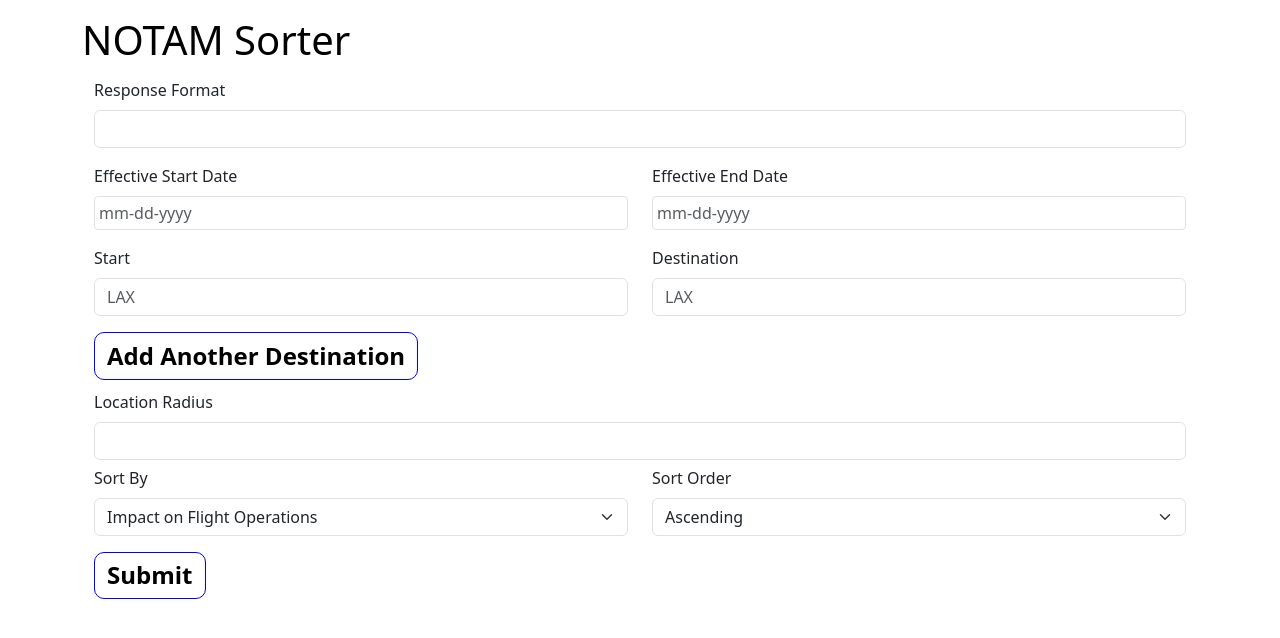
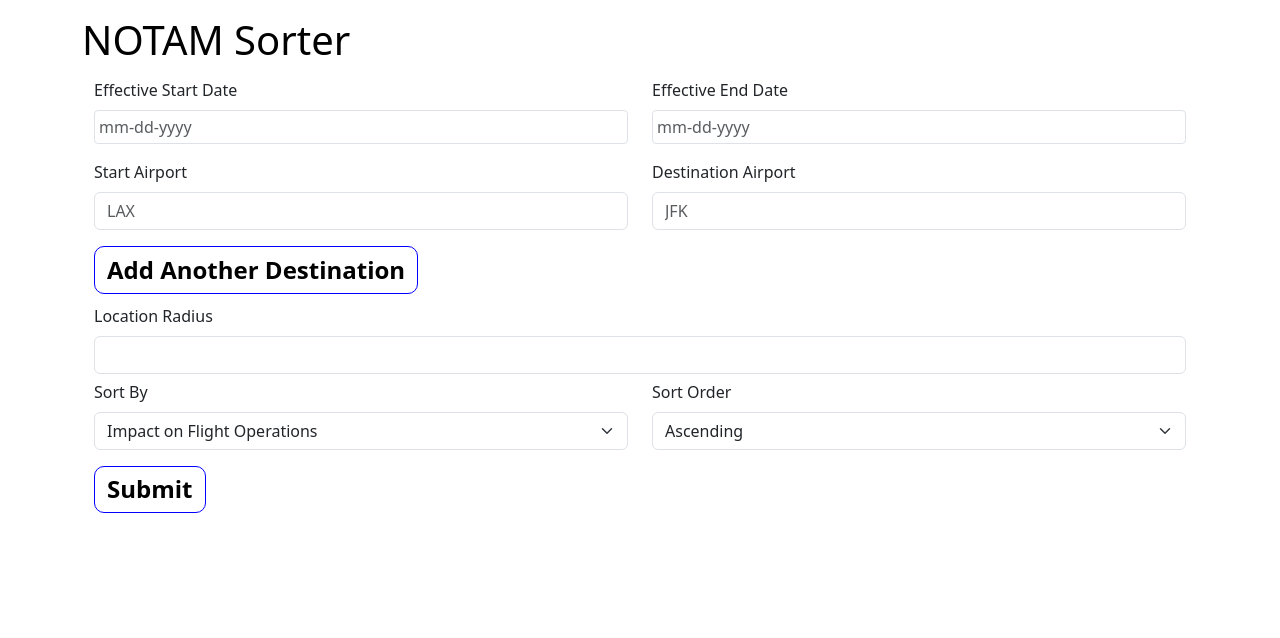
Before and after one commit to Gabrieldowen/NOTAM_API_Example, a Flask app: page / in a window 1280 px wide. Shown: the top 638 px of the page. Run offline with Flask 3, Linux system fonts and the light colour scheme; some libraries are stand-ins or nearby versions.

Commit message:
Final changes to merge branch (look at comment on pull req.)

```diff
--- a/app.py
+++ b/app.py
@@ -1,4 +1,4 @@
-from flask import Flask, render_template, request, session, redirect, url_for
+from flask import Flask, render_template, request
 import Models
 import ParseNOTAM
 import MinimalCirclesPath
@@ -11,10 +11,8 @@ app = Flask(__name__)
 @app.route('/', methods=['GET', 'POST'])
 def index():
     # If form is submitted
-    # If form is submitted
     if request.method == 'POST':
         NotamRequest = Models.NotamRequest(request.form)
-
 
         # get lat/long of airports
         NotamRequest.startLat, NotamRequest.startLong = alc.get_lat_and_lon(NotamRequest.startAirport)
@@ -53,12 +51,9 @@ def index():
         endTime = time.time()    # Record end time
         print(f"time parsing: {endTime - startTime} seconds\n")
 
-        #time.sleep(5)
+        return render_template('display.html', notams = Notams)
 
-        return render_template('display.html', notams = Notams)
-        #return render_template('display.html')
-
-    return render_template('index.html')
+    return render_template('form.html')
 
 if __name__ == '__main__':
     app.run(debug=True)
--- /dev/null
+++ b/static/form.js
@@ -0,0 +1,142 @@
+
+$(document).ready(function () {
+  $('.datepicker').datepicker({
+      format: 'mm-dd-yyyy',
+      autoclose: true,
+      todayHighlight: true,
+  });
+});
+
+var destinationCounter = 2;
+
+function addDestination() {
+
+  var additionalDestinationsDiv = document.getElementById('additionalDestinations');
+
+    // Create a new destination row
+		var destinationRow = document.createElement('div');
+		destinationRow.classList.add('row');
+
+    var destinationInput = document.createElement('div');
+		destinationInput.classList.add('col-md-6', 'mb-3');
+		destinationInput.innerHTML = '<label for="destAirport' + destinationCounter + '" class="form-label">Additional Destination ' + destinationCounter + '</label>' +
+			'<input type="text" class="form-control"  id= "destinationLocation' + destinationCounter + '" name="destAirport' + destinationCounter + '" placeholder="Airport Code" autocomplete="off">';
+		destinationRow.appendChild(destinationInput);
+		additionalDestinationsDiv.appendChild(destinationRow);
+
+    // Create an error message child for the new destination.
+    var destinationErrorMsg = document.createElement('span');
+    destinationErrorMsg.id = 'error-message' + (destinationCounter + 3);
+
+    // Get the last destination location input in the row
+    var lastDestinationLocationInput = additionalDestinationsDiv.lastChild.lastElementChild;
+
+    // Insert the error message span right after the last destination location input
+    lastDestinationLocationInput.insertAdjacentElement('beforeend', destinationErrorMsg);
+
+  // Increment the destination counter for the next input
+  destinationCounter++;
+}
+
+// Function to reset the body of the page and change it to loading.
+function submitForm() {
+  // Store the form data.
+  const formData = new FormData(document.getElementById('dataForm'));
+
+  // Remvoe all the text and input boxes
+  document.getElementById('Title').remove();
+
+  document.getElementById('effectiveStartDate').remove();
+  document.querySelector('label[for="effectiveStartDate"]').remove();
+
+  document.getElementById('effectiveEndDate').remove();
+  document.querySelector('label[for="effectiveEndDate"]').remove();
+
+  document.getElementById('locationRadius').remove();
+  document.querySelector('label[for="locationRadius"]').remove();
+
+  document.getElementById('sortOrder').remove();
+  document.querySelector('label[for="sortOrder"]').remove();
+
+  document.getElementById('sortBy').remove();
+  document.querySelector('label[for="sortBy"]').remove();
+
+  document.getElementById('startAirport').remove();
+  document.querySelector('label[for="destAirport"]').remove();
+
+  document.getElementById('destAirport').remove();
+  document.querySelector('label[for="startAirport"]').remove();
+
+  document.getElementById('submitButton').remove();
+  document.getElementById('addButton').remove();
+
+  // Remove all the additional destinations
+  document.getElementById('additionalDestinations').remove();
+
+  var hiddenElements = document.querySelectorAll('.hiddenObj');
+
+  // Display loading text for the user.
+  hiddenElements.forEach(function (element) {
+      element.style.display = 'block';
+  });
+
+  // Call the server with the data provided.
+  fetch(document.getElementById('dataForm').action, {
+      method: 'POST',
+      body: formData,
+  })
+
+  // Update the display page after the call to the server is done.
+  .then(response => response.text())
+  .then(data => {
+      // Replace the entire body with the new content
+      document.body.innerHTML = data;
+  })
+  // Error catching just in case
+  .catch(error => console.error('Error:', error))
+  .finally(() => {
+      // Hide loading elements
+      hiddenElements.forEach(function (element) {
+          element.style.display = 'none';
+      });
+  });
+
+}
+
+// Function called to check if the airports are of the correct form.
+function checkInputAirport(inputId, errorMsg) {
+  const inputElement = document.getElementById(inputId);
+  const errorMessage = document.getElementById(errorMsg);
+
+  // Use the regular expression pattern ^[A-Z]{3}$ to match three uppercase letters
+  const pattern = /^[A-Z]{3}$/;
+
+  // Check if the entered string matches the pattern
+  if (!pattern.test(inputElement.value)) {
+      errorMessage.textContent = 'Invalid airport. Please enter a valid airport.';
+      return false;
+  } else if (inputElement.value !== ''){
+      errorMessage.textContent = '';
+      return true;
+  }
+
+}
+
+// Function called when user submits information. Checks each inputted value.
+function checkInputs(){
+  const isValidStart = checkInputAirport('startAirport', 'error-message3');
+  const isValidDest = checkInputAirport('destAirport', 'error-message4');
+
+  let isValidDests = true;
+  let isValidDestI = false;
+  for (let i = 3; i <= destinationCounter; i++){
+      isValidDestI = checkInputAirport('destinationLocation' + (i-1), 'error-message' + (i+2));
+      if (!isValidDestI){
+          isValidDests = false;
+      }
+  }
+
+  if (isValidStart && isValidDest && isValidDests){
+     submitForm();
+  }
+}
--- a/templates/base.html
+++ b/templates/base.html
@@ -8,10 +8,15 @@
     <link rel="stylesheet" href="https://cdn.jsdelivr.net/npm/bootstrap-datepicker@1.9.0/dist/css/bootstrap-datepicker.min.css">
     <!-- Custom styles for our project. -->
     <link rel="stylesheet" href="{{ url_for('static', filename='styles.css') }}">
+
+    <script src="{{ url_for('static', filename='bootstrap/js/bootstrap.js') }}"></script>
+    <!-- JQuery and datepicker js references used in index. (may need them in future html files.)  -->
+    <script src="https://code.jquery.com/jquery-3.6.0.min.js"></script>
+    <script src="https://cdn.jsdelivr.net/npm/bootstrap-datepicker@1.9.0/dist/js/bootstrap-datepicker.min.js"></script>
+
 </head>
 <body>
     {% block content %}{% endblock %}
-    <script src="{{ url_for('static', filename='bootstrap/js/bootstrap.js') }}"></script>
 
 </body>
 </html>
--- /dev/null
+++ b/templates/form.html
@@ -0,0 +1,87 @@
+{% extends 'base.html' %}
+
+{% block content %}
+
+<div class="container" style="transform: translateY(10px);">
+    <h1i id = "Title">NOTAM Sorter</h1i>
+      <div class="container mt-5" style="transform: translateY(-40px);">
+        <form id = "dataForm" onSubmit="checkInputs(); return false;">
+	    <div class="row">
+                <div class="col-md-6 mb-3">
+                    <label for="effectiveStartDate" class="form-label">Effective Start Date</label>
+                    <input type="text" class="form-control datepicker" id="effectiveStartDate" name="effectiveStartDate" placeholder="mm-dd-yyyy" autocomplete="off">
+                    <span id="error-message1""> </span>
+                </div>
+                <div class="col-md-6 mb-3">
+                    <label for="effectiveEndDate" class="form-label">Effective End Date</label>
+                    <input type="text" class="form-control datepicker" id="effectiveEndDate" name="effectiveEndDate" placeholder="mm-dd-yyyy" autocomplete="off">
+                    <span id="error-message2"> </span>
+                </div>
+            </div>
+	    <div class="row" >
+                <div class="col-md-6 mb-3">
+                    <label for="startAirport" class="form-label">Start Airport</label>
+                    <input type="text" class="form-control" id="startAirport" name="startAirport" placeholder="LAX" autocomplete="off">
+                    <span id="error-message3"> </span>
+                </div>
+                <div class="col-md-6 mb-3">
+                    <label for="destAirport" class="form-label">Destination Airport</label>
+                    <input type="text" class="form-control" id="destAirport" name="destAirport" placeholder="JFK" autocomplete="off">
+                    <span id="error-message4"> </span>
+                </div>
+            </div>
+		<div id="additionalDestinations"></div>
+            	<button type="button" id="addButton" class="btn btn-secondary" onclick="addDestination()">Add Another Destination</button>
+            <div class="mb-3" style="transform: translateY(10px);">
+                <label for="locationRadius" class="form-label">Location Radius</label>
+                <input type="text" class="form-control" id="locationRadius" name="locationRadius">
+                <span id="error-messageR"> </span>
+            </div>
+            <div class="row">
+                <div class="col-md-6 mb-3">
+                    <label for="sortBy" class="form-label">Sort By</label>
+                    <select class="form-select" id="sortBy" name="sortBy">
+                        <option value="impact">Impact on Flight Operations</option>
+			<option value="severity">Severity</option>
+                        <option value="type">Type of NOTAM</option>
+                    </select>
+                </div>
+                <div class="col-md-6 mb-3">
+                    <label for="sortOrder" class="form-label">Sort Order</label>
+                    <select class="form-select" id="sortOrder" name="sortOrder">
+                        <option value="ascending">Ascending</option>
+                        <option value="descending">Descending</option>
+                    </select>
+                </div>
+            </div>
+            <button type="submit" id="submitButton" class="btn btn-primary">Submit</button>
+            </div>
+        </form>
+    </div>
+</div>
+
+<div class="hiddenObj">
+    <group>
+        <div class="ticks">
+            <span style="--i:0;"></span>
+            <span style="--i:1;"></span>
+            <span style="--i:2;"></span>
+            <span style="--i:3;"></span>
+            <span style="--i:4;"></span>
+            <span style="--i:5;"></span>
+            <span style="--i:6;"></span>
+            <span style="--i:7;"></span>
+            <span style="--i:8;"></span>
+            <span style="--i:9;"></span>
+            <span style="--i:10;"></span>
+            <span style="--i:11;"></span>
+        </div>
+    </group>
+
+
+</div>
+
+<!-- Form script file reference. -->
+<script src="static/form.js" ></script>
+
+{% endblock %}
--- a/templates/index.html
+++ /dev/null
@@ -1,328 +0,0 @@
-{% extends 'base.html' %}
-
-{% block content %}
-
-<div class="container" style="transform: translateY(10px);">
-    <h1i id = "Title">NOTAM Sorter</h1i>
-      <div class="container mt-5" style="transform: translateY(-40px);">
-        <form id = "dataForm" onSubmit="checkInputs(); return false;">
-            <div class="mb-3">
-                <label for="responseFormat" class="form-label">Response Format</label>
-                <input type="text" class="form-control" id="responseFormat" name="responseFormat">
-                <span id="error-message"> </span>
-            </div>
-	    <div class="row">
-                <div class="col-md-6 mb-3">
-                    <label for="effectiveStartDate" class="form-label">Effective Start Date</label>
-                    <input type="text" class="form-control datepicker" id="effectiveStartDate" name="effectiveStartDate" placeholder="mm-dd-yyyy" autocomplete="off">
-                    <span id="error-message1""> </span>
-                </div>
-                <div class="col-md-6 mb-3">
-                    <label for="effectiveEndDate" class="form-label">Effective End Date</label>
-                    <input type="text" class="form-control datepicker" id="effectiveEndDate" name="effectiveEndDate" placeholder="mm-dd-yyyy" autocomplete="off">
-                    <span id="error-message2"> </span>
-                </div>
-            </div>
-	    <div class="row" >
-                <div class="col-md-6 mb-3">
-                    <label for="startAirport" class="form-label">Start</label>
-                    <input type="text" class="form-control" id="startAirport" name="startAirport" placeholder="LAX" autocomplete="off">
-                    <span id="error-message3"> </span>
-                </div>
-                <div class="col-md-6 mb-3">
-                    <label for="destAirport" class="form-label">Destination</label>
-                    <input type="text" class="form-control" id="destAirport" name="destAirport" placeholder="LAX" autocomplete="off">
-                    <span id="error-message4"> </span>
-                </div>
-            </div>
-		<div id="additionalDestinations"></div>
-            	<button type="button" id="addButton" class="btn btn-secondary" onclick="addDestination()">Add Another Destination</button>
-            <div class="mb-3" style="transform: translateY(10px);">
-                <label for="locationRadius" class="form-label">Location Radius</label>
-                <input type="text" class="form-control" id="locationRadius" name="locationRadius">
-                <span id="error-messageR"> </span>
-            </div>
-            <div class="row">
-                <div class="col-md-6 mb-3">
-                    <label for="sortBy" class="form-label">Sort By</label>
-                    <select class="form-select" id="sortBy" name="sortBy">
-                        <option value="impact">Impact on Flight Operations</option>
-			<option value="severity">Severity</option>
-                        <option value="type">Type of NOTAM</option>
-                    </select>
-                </div>
-                <div class="col-md-6 mb-3">
-                    <label for="sortOrder" class="form-label">Sort Order</label>
-                    <select class="form-select" id="sortOrder" name="sortOrder">
-                        <option value="ascending">Ascending</option>
-                        <option value="descending">Descending</option>
-                    </select>
-                </div>
-            </div>
-            <button type="submit" id="submitButton" class="btn btn-primary">Submit</button>
-            </div>
-        </form>
-    </div>
-</div>
-
-<div class="hiddenObj">
-    <div class="custom-text">
-        <h1 id="loadingText">Loading.....</h1>
-    </div>
-    <group>
-        <div class="ticks">
-            <span style="--i:0;"></span>
-            <span style="--i:1;"></span>
-            <span style="--i:2;"></span>
-            <span style="--i:3;"></span>
-            <span style="--i:4;"></span>
-            <span style="--i:5;"></span>
-            <span style="--i:6;"></span>
-            <span style="--i:7;"></span>
-            <span style="--i:8;"></span>
-            <span style="--i:9;"></span>
-            <span style="--i:10;"></span>
-            <span style="--i:11;"></span>
-        </div>
-    </group>
-
-
-</div>
-
-
-
-<script src="https://code.jquery.com/jquery-3.6.0.min.js"></script>
-<script src="https://cdn.jsdelivr.net/npm/bootstrap-datepicker@1.9.0/dist/js/bootstrap-datepicker.min.js"></script>
-
-<script>
-    $(document).ready(function () {
-        $('.datepicker').datepicker({
-            format: 'mm-dd-yyyy',
-            autoclose: true,
-            todayHighlight: true,
-        });
-    });
-
-	var destinationCounter = 2;
-
-	function addDestination() {
-
-		var additionalDestinationsDiv = document.getElementById('additionalDestinations');
-
-		// Create a new destination row if there are no rows or the last row is full
-		if (!additionalDestinationsDiv.lastChild || additionalDestinationsDiv.lastChild.childElementCount === 2) {
-			var destinationRow = document.createElement('div');
-			destinationRow.classList.add('row');
-        		additionalDestinationsDiv.appendChild(destinationRow);
-		}
-
-
-		// Create Destination Location input
-		var destinationLocationInput = document.createElement('div');
-		destinationLocationInput.classList.add('col-md-6', 'mb-3');
-        // Added an id to each child to get its value for checking purposes.
-		destinationLocationInput.innerHTML = '<label for="destinationLocation' + destinationCounter + '" class="form-label">Destination Location ' + destinationCounter + '</label>' +
-			'<input type="text" class="form-control" id= "destinationLocation' + destinationCounter + '" name="destinationLocation' + destinationCounter + '" >';
-
-
-		// Append the destination input to the last destination row
-		additionalDestinationsDiv.lastChild.appendChild(destinationLocationInput);
-
-        // Create an error message child for the new destination.
-        var destinationErrorMsg = document.createElement('span');
-        destinationErrorMsg.id = 'error-message' + (destinationCounter + 3);
-
-        // Get the last destination location input in the row
-        var lastDestinationLocationInput = additionalDestinationsDiv.lastChild.lastElementChild;
-
-        // Insert the error message span right after the last destination location input
-        lastDestinationLocationInput.insertAdjacentElement('beforeend', destinationErrorMsg);
-
-		// Increment the destination counter for the next input
-		destinationCounter++;
-	}
-</script>
-
-
-
-<script>
-    // Function to reset the body of the page and change it to loading.
-    function submitForm() {
-        // Store the form data.
-        const formData = new FormData(document.getElementById('dataForm'));
-
-        // Remvoe all the text and input boxes
-        document.getElementById('Title').remove();
-
-        document.getElementById('effectiveStartDate').remove();
-        document.querySelector('label[for="effectiveStartDate"]').remove();
-
-        document.getElementById('effectiveEndDate').remove();
-        document.querySelector('label[for="effectiveEndDate"]').remove();
-
-        document.getElementById('locationRadius').remove();
-        document.querySelector('label[for="locationRadius"]').remove();
-
-        document.getElementById('sortOrder').remove();
-        document.querySelector('label[for="sortOrder"]').remove();
-
-        document.getElementById('sortBy').remove();
-        document.querySelector('label[for="sortBy"]').remove();
-
-        document.getElementById('responseFormat').remove();
-        document.querySelector('label[for="responseFormat"]').remove();
-
-        document.getElementById('startAirport').remove();
-        document.querySelector('label[for="destAirport"]').remove();
-
-        document.getElementById('destAirport').remove();
-        document.querySelector('label[for="startAirport"]').remove();
-
-        document.getElementById('submitButton').remove();
-        document.getElementById('addButton').remove();
-
-        // Remove all the additional destinations
-        document.getElementById('additionalDestinations').remove();
-
-        var hiddenElements = document.querySelectorAll('.hiddenObj');
-
-        // Display loading text for the user.
-        hiddenElements.forEach(function (element) {
-            element.style.display = 'block';
-        });
-
-        // Call the server with the data provided.
-        fetch(document.getElementById('dataForm').action, {
-            method: 'POST',
-            body: formData,
-        })
-
-        // Update the display page after the call to the server is done.
-        .then(response => response.text())
-        .then(data => {
-            // Replace the entire body with the new content
-            document.body.innerHTML = data;
-        })
-        // Error catching just in case
-        .catch(error => console.error('Error:', error))
-        .finally(() => {
-            // Hide loading elements
-            hiddenElements.forEach(function (element) {
-                element.style.display = 'none';
-            });
-        });
-
-    }
-
-    // Function to check for a leap year month.
-    function getLastDayOfMonth(year, month){
-        if (month === 1 && ((year % 4 === 0 && year % 100 !== 0) || (year % 400 === 0))) {
-            // February in a leap year
-            return 29;
-        } else {
-            // The rest of the months
-            return new Date(year, month + 1, 0).getDate();
-        }
-    }
-
-    // Function called to check if the dates are of the correct form.
-    function checkInputDate(input, errorMsg) {
-        const dateInput = document.getElementById(input).value;
-        const errorMessage = document.getElementById(errorMsg);
-        const dateArray = dateInput.split('-');
-
-        const month = parseInt(dateArray[0], 10);
-        const day = parseInt(dateArray[1], 10);
-        const year = parseInt(dateArray[2], 10);
-
-        // Check if the entered date is valid
-        if (
-            month >= 1 && month <= 12 &&
-            day >= 1 && day <= getLastDayOfMonth(year, month) &&
-            year >= 2020 && year <= 2030
-        ) {
-            errorMessage.textContent = ''; // Clear any previous error message
-            return true;
-        } else {
-            errorMessage.textContent = 'Invalid date. Please enter a valid date (MM-DD-YYYY).';
-            return false;
-        }
-    }
-
-    // Function called to check if the airports are of the correct form.
-    function checkInputAirport(inputId, errorMsg) {
-        const inputElement = document.getElementById(inputId);
-        const errorMessage = document.getElementById(errorMsg);
-
-        // Use the regular expression pattern ^[A-Z]{3}$ to match three uppercase letters
-        const pattern = /^[A-Z]{3}$/;
-
-        // Check if the entered string matches the pattern
-        if (!pattern.test(inputElement.value)) {
-            errorMessage.textContent = 'Invalid airport. Please enter a valid airport.';
-            return false;
-        } else if (inputElement.value !== ''){
-            errorMessage.textContent = '';
-            return true;
-        }
-
-    }
-
-    // Function to check the input format requested, not sure what we are planning for this.
-    function checkInputFormat(inputId, errorMsg){
-        return true;
-    }
-
-    // Function to check the inputted radius for the NOTAMs, right now it is 0 to 100, accepting only integers.
-    function checkInputRadius(inputId, errorMsg){
-        const inputElement = document.getElementById(inputId);
-        const errorMessage = document.getElementById(errorMsg);
-
-        // Get the entered value and convert it to an integer
-        const inputValue = parseInt(inputElement.value, 10);
-
-        // Check if the entered value is a valid integer within the specified range
-        if (Number.isInteger(inputValue) && inputValue >= 0 && inputValue <= 100) {
-            // Valid input
-            errorMessage.textContent = ''; // Clear any previous error message
-            return true;
-        } else {
-            errorMessage.textContent = 'Invalid radius. Please enter a valid radius between 0 and 100.';
-            return false;
-        }
-    }
-
-    // Function called when user submits information. Checks each inputted value.
-    function checkInputs(){
-
-        //const isValidFormat = checkInputFormat('responseFormat', 'error-message');
-        //const isValidDate1 = checkInputDate('effectiveStartDate', 'error-message1');
-        //const isValidDate2 = checkInputDate('effectiveEndDate', 'error-message2');
-        const isValidStart = checkInputAirport('startAirport', 'error-message3');
-        const isValidDest = checkInputAirport('destAirport', 'error-message4');
-
-        let isValidDests = true;
-        let isValidDestI = false;
-        for (let i = 3; i <= destinationCounter; i++){
-            isValidDestI = checkInputAirport('destinationLocation' + (i-1), 'error-message' + (i+2));
-            if (!isValidDestI){
-                isValidDests = false;
-            }
-        }
-
-        //const isValidLocationRadius = checkInputRadius('locationRadius', 'error-messageR')
-
-        if (isValidStart && isValidDest && isValidDests){
-           submitForm();
-        }
-
-        //if (isValidFormat && isValidDate1 && isValidDate2 && isValidStart && isValidDest && isValidLocationRadius && isValidDests){
-        //   submitForm();
-        //}
-
-        //submitForm();
-    }
-
-</script>
-
-{% endblock %}
```
Also changed, not shown: installDependencies.py (added, +11 -0 lines), static/requirements.txt (added, +15 -0 lines).
